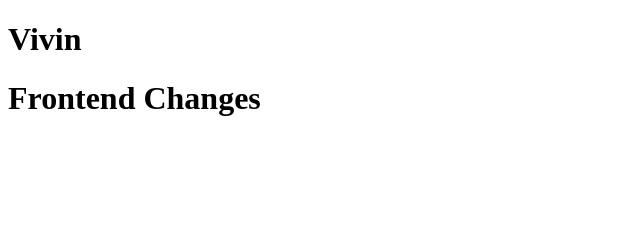
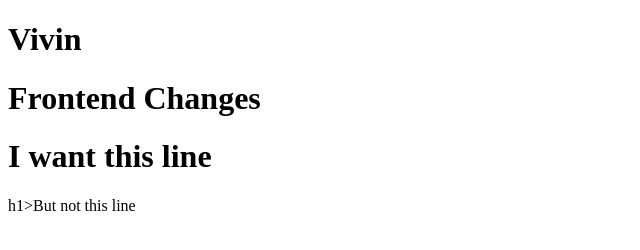
Before and after one commit to VivinAathav/samplerepo, a plain HTML site: page index.html in a window 1280 px wide. Shown: the whole page, without its empty margins (0-640 px from the left). Drawn offline with Linux system fonts and the light colour scheme.

```diff
--- a/index.html
+++ b/index.html
@@ -8,5 +8,7 @@
 <body>
     <h1>Vivin</h1>
     <h1>Frontend Changes</h1>
+    <h1>I want this line</h1>
+    h1>But not this line</h1>
 </body>
 </html>
```
